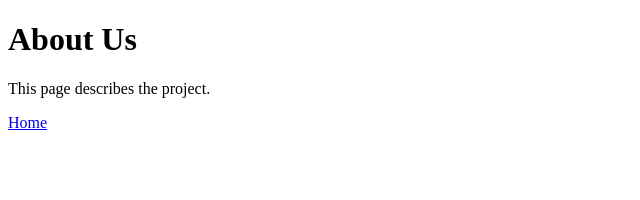
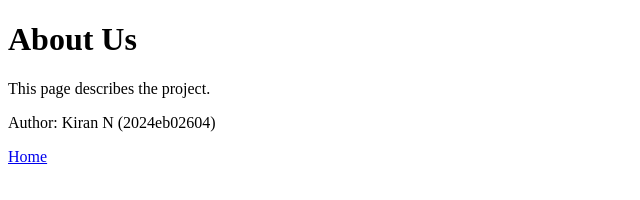
Before and after one commit to Kirann1973/Git-Workflow-Execution-and-Test-Case-Design, a plain HTML site: page about.html in a window 1280 px wide. Shown: the whole page, without its empty margins (0-640 px from the left). Drawn offline with Linux system fonts and the light colour scheme.

Commit message:
Add author details to about.html on feature branch

```diff
--- a/about.html
+++ b/about.html
@@ -7,6 +7,7 @@
 <body>
   <h1>About Us</h1>
   <p>This page describes the project.</p>
+  <p>Author: Kiran N (2024eb02604)</p>
   <a href="index.html">Home</a>
 </body>
 </html>
```
